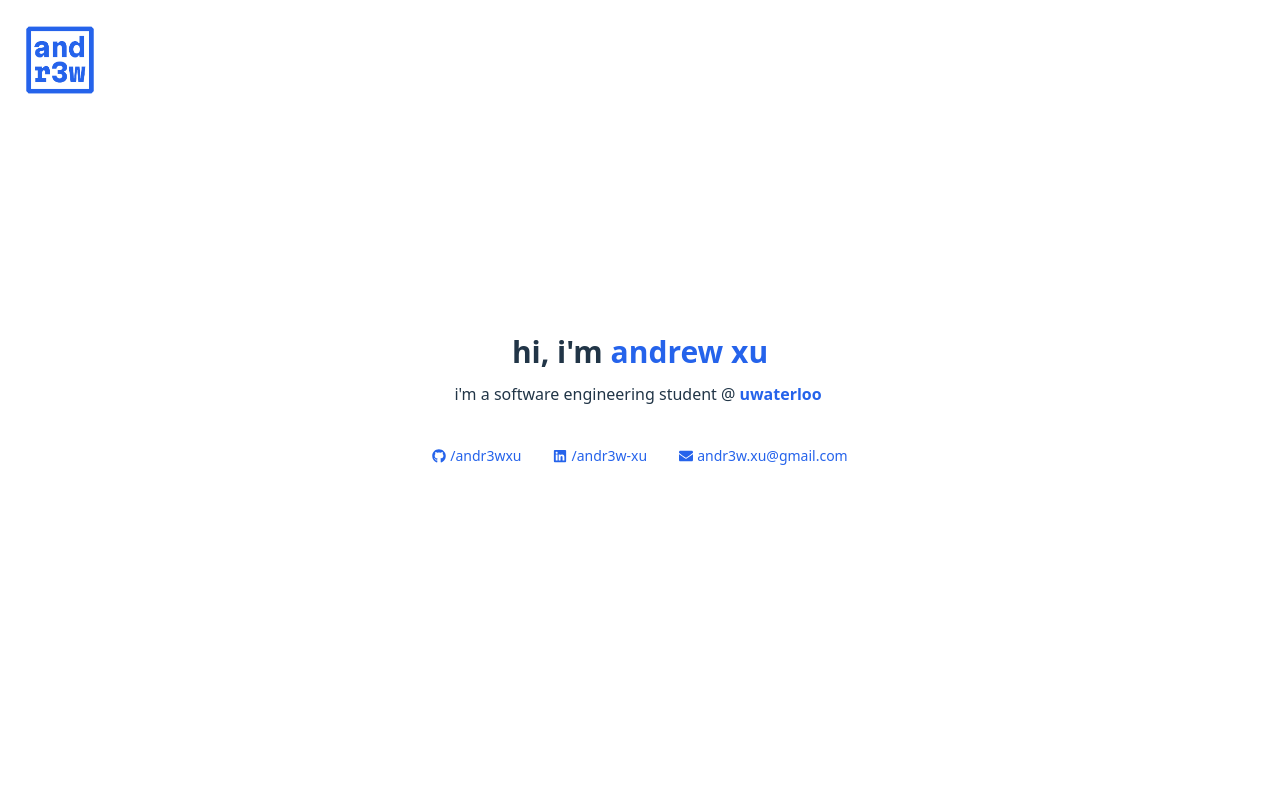
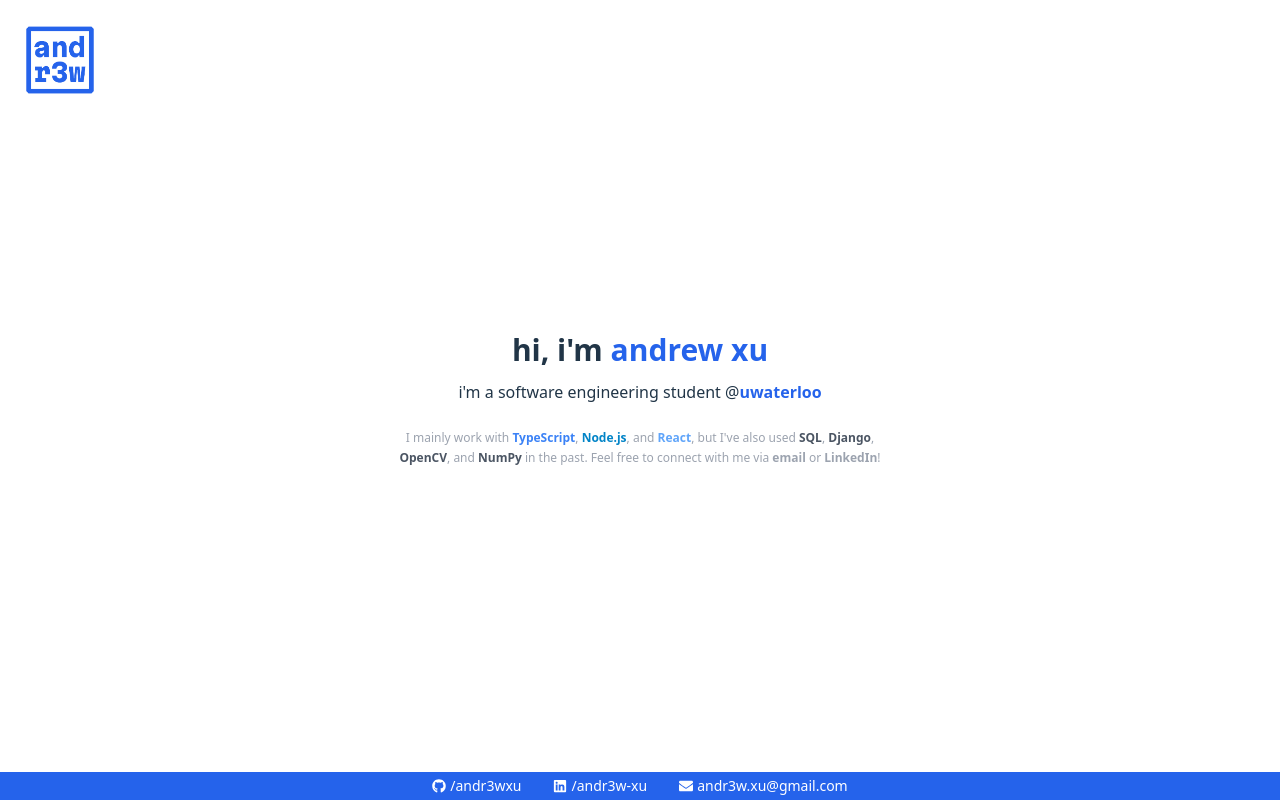
Before and after one commit to andr3wxu/portfolio, a React (Vite) app: page / in a window 1280 px wide. Built offline with nearby package versions, Linux system fonts and the light colour scheme; a web font is replaced by a local one.

Commit message:
added tech stack, moved links to footer

```diff
--- a/src/components/Links.tsx
+++ b/src/components/Links.tsx
@@ -19,7 +19,7 @@ const Links = () => {
     },
   ];
   return (
-    <ul className="p-3 pt-10 flex flex-row">
+    <ul className="p-1 flex flex-row justify-center absolute bottom-0 left-1/2 transform -translate-x-1/2 w-screen bg-blue-600">
       {links.map(({ name, link, icon: Icon }) => {
         return (
           <li key={name}>
@@ -27,7 +27,7 @@ const Links = () => {
               href={link}
               target="_blank"
               rel="noopener noreferrer"
-              className="flex flex-row items-center justify-center mx-3 font-light text-blue-600 text-sm px-1 hover:text-white hover:bg-blue-600 "
+              className="flex flex-row items-center justify-center mx-3 font-light text-blue-600 text-white text-sm px-1 hover:text-blue-600 hover:bg-white "
             >
               <Icon className="mr-1" />
               {name}
--- a/src/components/Page.tsx
+++ b/src/components/Page.tsx
@@ -12,7 +12,7 @@ const Page = () => {
     setLoaded(isLoaded);
   };
   return (
-    <>
+    <div className="w-full">
       <div
         style={{
           transitionDuration: "0.7s",
@@ -22,8 +22,7 @@ const Page = () => {
       >
         <Logo />
       </div>
-      <div className="z-10 relative">
-        <div className="absolute">{loaded}</div>
+      <div className="z-10 mt-60">
         <div
           style={{
             transitionDuration: "0.7s",
@@ -31,22 +30,47 @@ const Page = () => {
             transitionProperty: "opacity",
           }}
         >
+          <div
+            id="body"
+            className="absolute top-1/2 left-1/2 transform -translate-x-1/2 -translate-y-1/2"
+          >
             <Title />
             <section id="subtitle">
               i'm a software engineering student @
               <a
                 href="https://uwaterloo.ca/"
                 target="_blank"
-              className="text-blue-600 px-1 font-semibold hover:bg-blue-600 hover:text-white"
+                className="text-blue-600 p font-semibold hover:bg-blue-600 hover:text-white"
               >
                 uwaterloo
               </a>
             </section>
+            <section
+              id="about"
+              className="text-xs text-gray-400 max-w-lg mt-6 leading-5"
+            >
+              <p>
+                I mainly work with{" "}
+                <span className="text-blue-500 font-semibold">TypeScript</span>,{" "}
+                <span className="text-sky-600 font-semibold">Node.js</span>, and{" "}
+                <span className="text-blue-400 font-semibold">React</span>, but
+                I've also used{" "}
+                <span className="font-semibold text-gray-600">SQL</span>,{" "}
+                <span className="font-semibold text-gray-600">Django</span>,{" "}
+                <span className="font-semibold text-gray-600">OpenCV</span>, and{" "}
+                <span className="font-semibold text-gray-600">NumPy</span> in
+                the past. Feel free to connect with me via{" "}
+                <span className="font-semibold">email</span> or{" "}
+                <span className="font-semibold">LinkedIn</span>!
+              </p>
+              <p className="mt-3"></p>
+            </section>
+          </div>
           <Links />
         </div>
       </div>
       <TitleCard loadedState={handleLoaded} />
-    </>
+    </div>
   );
 };
 
--- a/src/index.css
+++ b/src/index.css
@@ -25,7 +25,6 @@ a:hover {
 body {
   margin: 0;
   display: flex;
-  place-items: center;
   min-width: 320px;
   min-height: 100vh;
 }
```
Lines whose indentation alone changed are shown as unchanged.
